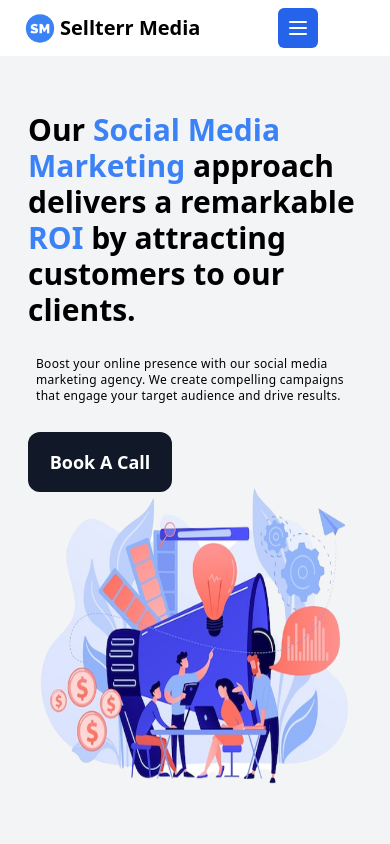
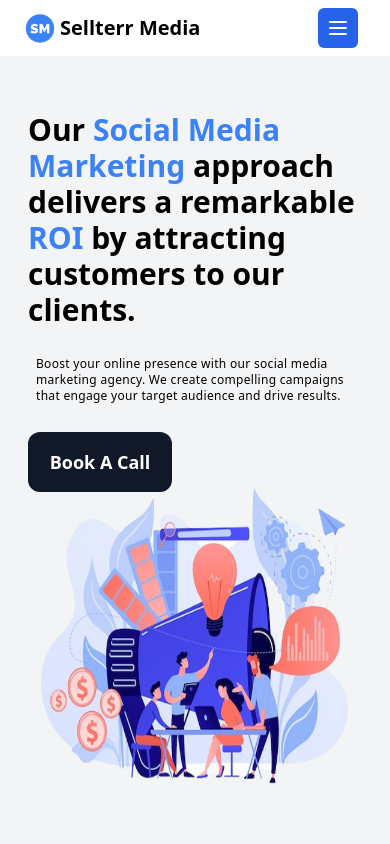
Before and after one commit to Dare789/SellterrMedia, a React (Create React App) app: page / in a window 390 px wide. Shown: the top 844 px of the page. Built offline with nearby package versions, Linux system fonts and the light colour scheme.

Commit message:
fixed navbar

```diff
--- a/src/Components/WelcomePage/Header/Header.js
+++ b/src/Components/WelcomePage/Header/Header.js
@@ -41,7 +41,7 @@ const Header = () => {
                   </a>
                   </div>
               </div>
-              <div className="mr-10 flex md:hidden">
+              <div className="flex md:hidden">
                         <button
                           onClick={() => setIsOpen(!isOpen)}
                           type="button"
```
